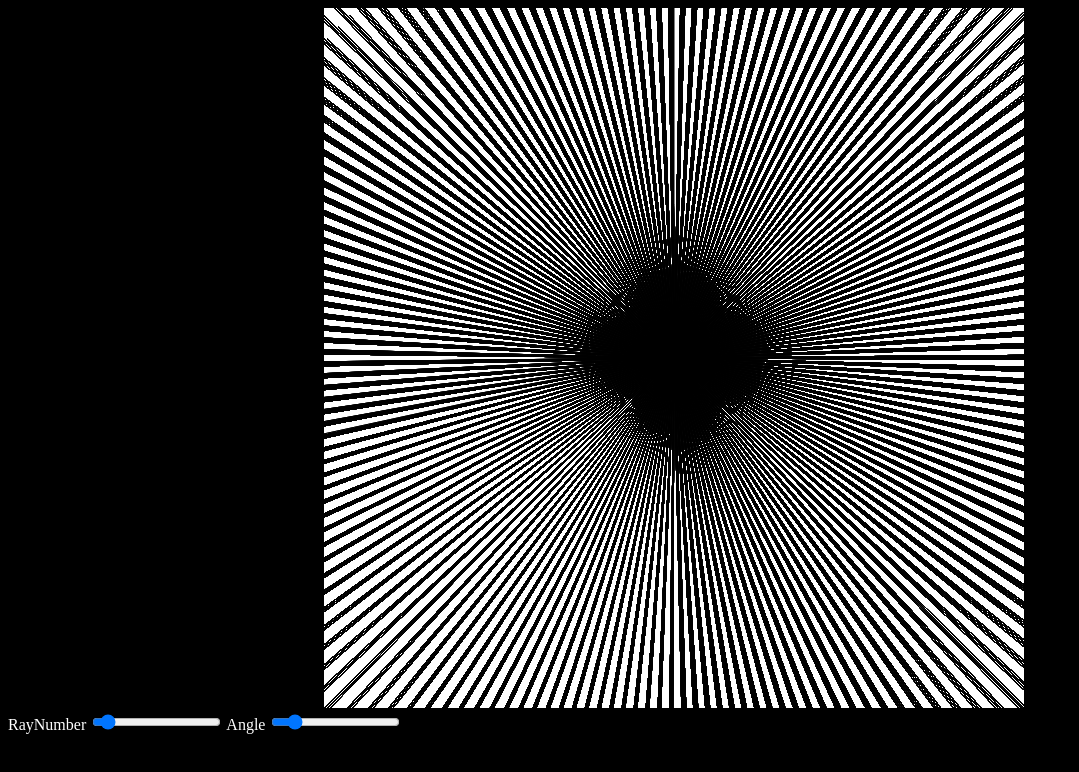
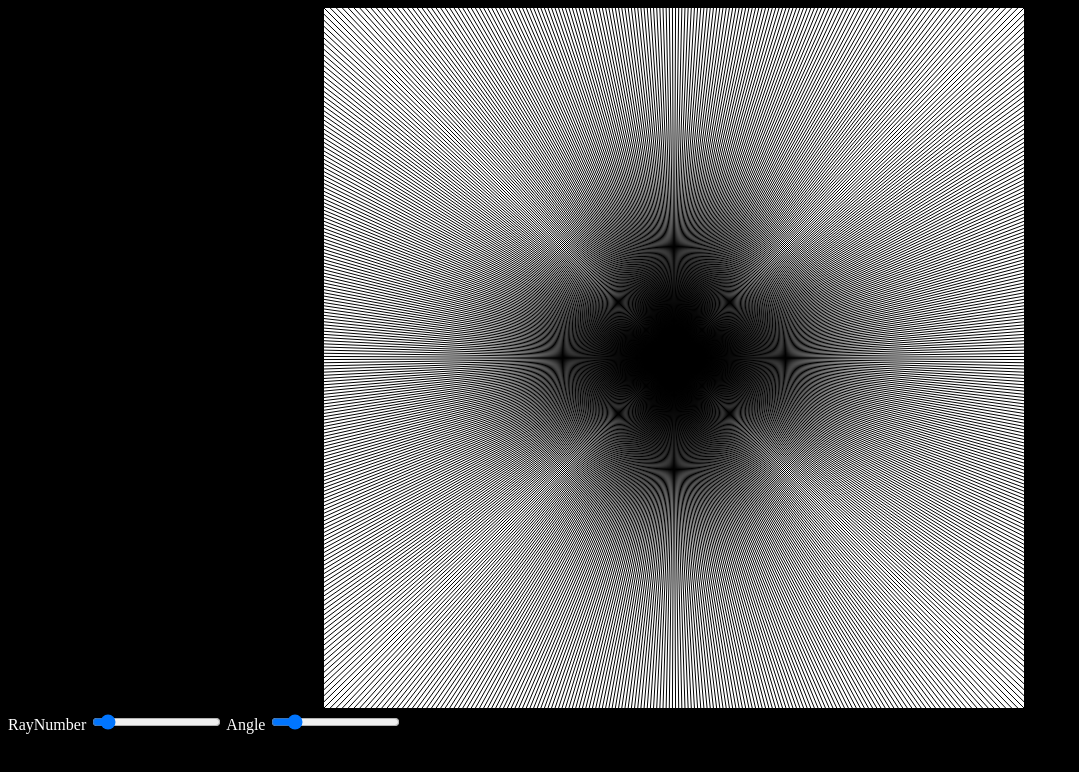
Before and after one commit to MattFThornton/RAYS, a plain HTML site: page index.html in a window 1280 px wide. Shown: the whole page, without its empty margins (0-1079 px from the left). Drawn offline with Linux system fonts and the light colour scheme.

Commit message:
Update index.html

```diff
--- a/index.html
+++ b/index.html
@@ -12,6 +12,6 @@
           <label style="color:white;" for="angle">Angle</label>
         <input type="range" min="1" max="360" value="50" class="slider" id="angle">
       </div>
-      <script type="text/javascript" src="fuck.js" language="javascript"></script>
+      <script type="text/javascript" src="script.js" language="javascript"></script>
   </body>
 </html>
```
